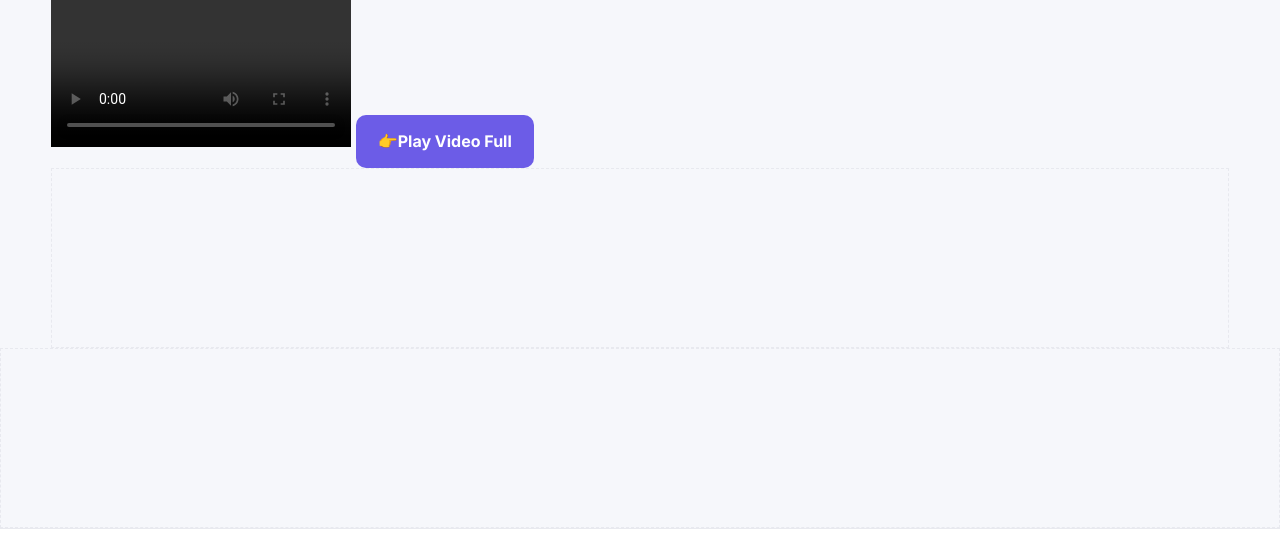
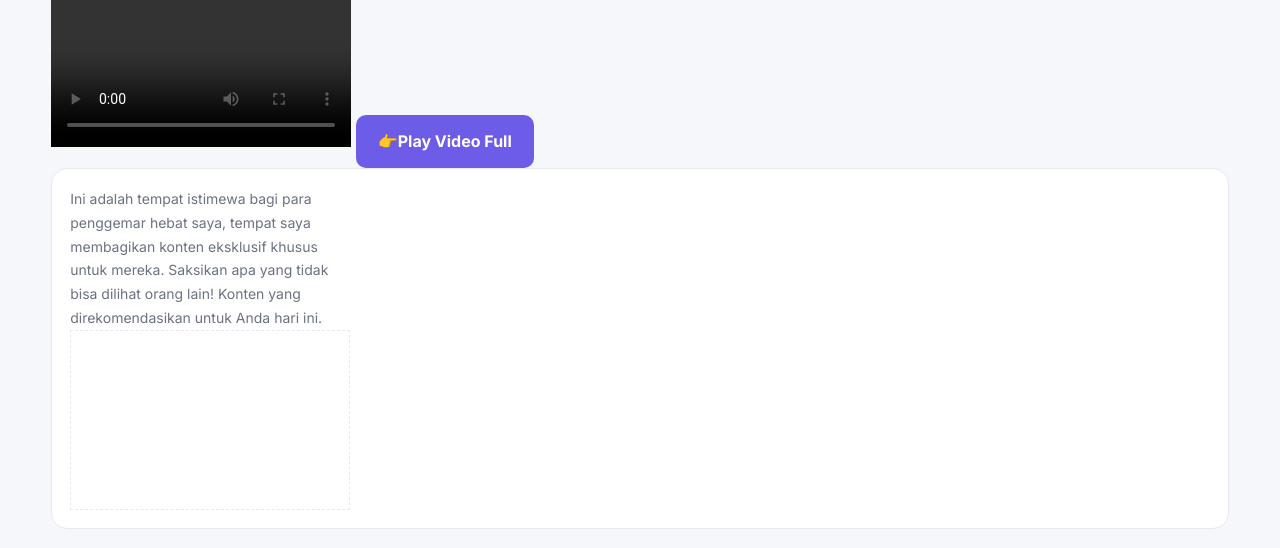
Before and after one commit to karinasalbilah-ux/saherba, a plain HTML site: page index.html in a window 1280 px wide. Shown: the part 364-912 px from the top of the page. Drawn offline with Linux system fonts and the light colour scheme; a script that the page names is missing.

Commit message:
Update index.html

```diff
--- a/index.html
+++ b/index.html
@@ -48,6 +48,10 @@
       <a href="https://play-tuber-mag.blogspot.com/2026/09/bukan-sengaja-bikin-penasaran-kalo-lagi.html" class="hero-button" target="_blank"<a href="#" class="read-more">👉Play Video Full</a>
         </video>
 
+      <article class="post-card">
+      <div class="post-body">
+      <p><a href="https://play-tuber-mag.blogspot.com/2026/05/kalau-menurut-kalian-senyum-tipis-atau.html" target="_blank">Ini adalah tempat istimewa bagi para penggemar hebat saya, tempat saya membagikan konten eksklusif khusus untuk mereka. Saksikan apa yang tidak bisa dilihat orang lain! Konten yang direkomendasikan untuk Anda hari ini.</p>
+
     <div class="ad-box">
       <div><script async="async" data-cfasync="false" src="https://aceyearling.com/68d86889b0af2bc41ea2c1134c36fafb/invoke.js"></script>
 <div id="container-68d86889b0af2bc41ea2c1134c36fafb"></div></div>
```
